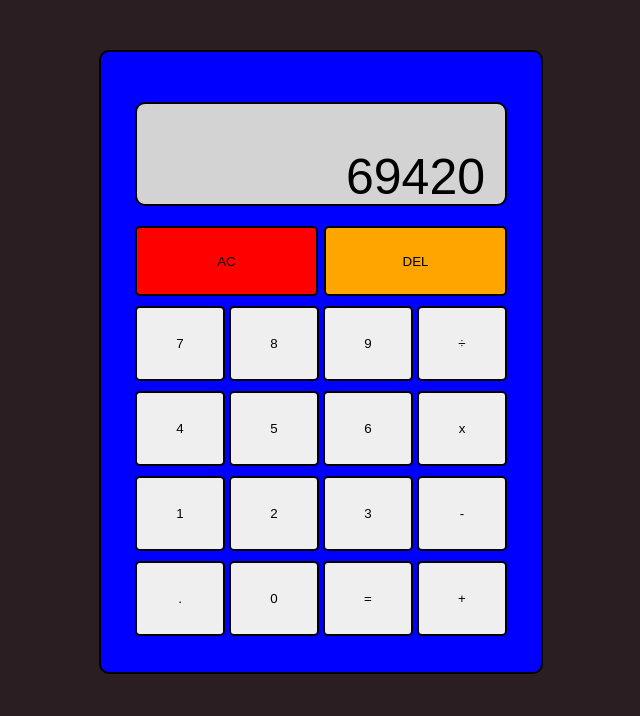
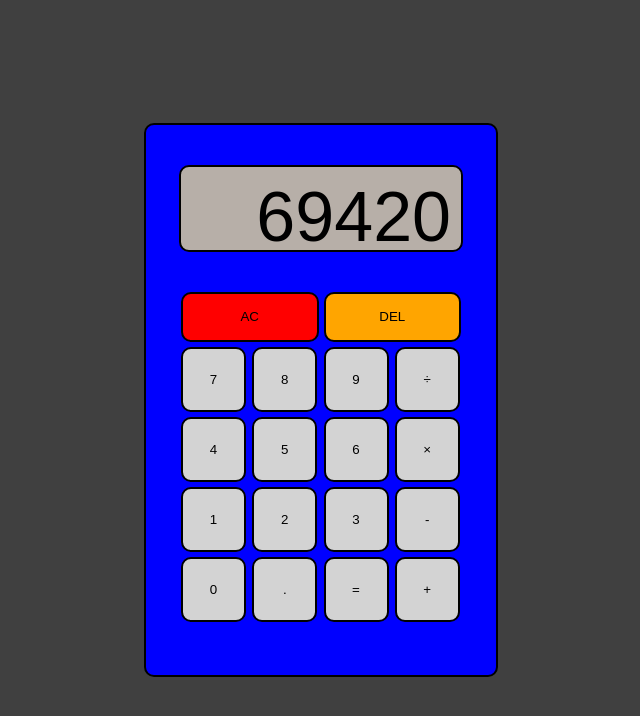
Before and after one commit to nlai86/odin-calculator, a plain HTML site: page index.html in a window 1280 px wide. Shown: the whole page, without its empty margins (319-959 px from the left). Drawn offline with Linux system fonts and the light colour scheme; a web font is replaced by a local one.

Commit message:
update css

```diff
--- a/index.html
+++ b/index.html
@@ -4,24 +4,20 @@
     <meta charset="UTF-8">
     <meta http-equiv="X-UA-Compatible" content="IE=edge">
     <meta name="viewport" content="width=device-width, initial-scale=1.0">
-    <link rel="stylesheet" href="styles.css">
-    <script src="index.js" defer></script>
-    <title>Calculator</title>
+    <link rel="stylesheet" href="styles.css"/>
+    <link href="https://fonts.cdnfonts.com/css/calculator" rel="stylesheet">
+    <script src="script.js" defer></script>
+    <title>Calculator - nlai</title>
 </head>
 <body>
-    <div class="calculator">
-        <div class="container">
+    <div class="parent">
+        <div class="calc-case">
             <div class="display">
-                <div class="numbers">
-                    <h1>69420</h1>
+                <div class="displayNum">69420</div>
             </div>
-            </div>
-            <div class="buttons">
-                <div class="top-row">
+            <div class="button-area">
                 <button class="clear">AC</button>
                 <button class="delete">DEL</button>
-                </div>
-                <div class="other-buttons">
                 <button class="number" id="7">7</button>
                 <button class="number" id="8">8</button>
                 <button class="number" id="9">9</button>
@@ -29,16 +25,15 @@
                 <button class="number" id="4">4</button>
                 <button class="number" id="5">5</button>
                 <button class="number" id="6">6</button>
-                    <button class="operator" id="multiply">x</button>
+                <button class="operator" id="multiply">×</button>
                 <button class="number" id="1">1</button>
                 <button class="number" id="2">2</button>
                 <button class="number" id="3">3</button>
                 <button class="operator" id="subtract">-</button>
-                    <button class="period" id="period">.</button>
                 <button class="number" id="0">0</button>
-                    <button class="operator" id="equals">=</button>
+                <button class="operator" id="decimal">.</button>
+                <button class="operator" id="equal">=</button>
                 <button class="operator" id="add">+</button>
-                </div>
             </div>
         </div>
     </div>
--- a/index.js
+++ b/script.js
@@ -1,4 +1,4 @@
-function add(num1, num2) {
+function add (num1, num2) {
     return num1 + num2;
 }
 
@@ -11,19 +11,19 @@ function multiply(num1, num2) {
 }
 
 function divide(num1, num2) {
-    return num1 / num2;
+    return num1/num2;
 }
 
-function operate(num1, num2, operation) {
-    if (operation == "add") {
+function operate(operator, num1, num2) {
+
+    if (operator == "add") {
         return add(num1, num2);
-    } else if (operation == "subtract"){
+    } else if (operator == "subtract") {
         return subtract(num1, num2);
-    } else if (operation == "multiply") {
+    } else if (operator == "multiply") {
         return multiply(num1, num2);
-    } else if (operation == "divide") {
+    } else if (operator == "divide") {
         return divide(num1, num2);
     }
 
-
 }
--- a/styles.css
+++ b/styles.css
@@ -1,69 +1,80 @@
 body {
-    background-color: #2A1E22;
+    background-color: #404040;
 }
 
-h1 {
-    text-align: right;
-    padding-right: 20px;
-    padding-top: 10px;
-    font-size: 50px;
-    font-family: 'Orbitron', sans-serif;
-    font-weight: 2;
-}
-
-.calculator {
+.calc-case {
     background-color: blue;
-    width: 440px;
-    height: 570px;
-    padding-top: 50px;
+    width: 350px;
+    height: 550px;
+    border: solid 2px black;
+    border-radius: 10px;
+    position: absolute;
+    left: 0;
+    right: 0;
+    top: 0;
+    bottom: 0;
     margin: auto;
-    border-radius: 10px;
-    border: solid 2px black;
-    margin-top: 50px;
+    max-width: 100%;
+    max-height: 100%;
+    overflow: auto;
 }
 
 .display {
-    background-color: lightgrey;
-    height: 100px;
+    background-color: #b7afa8;
+    width: 80%;
+    height: 15%;
+    border: solid 2px black;
+    border-radius: 10px;
+    margin: 40px auto;
+}
+
+.displayNum {
+    font-size: 70px;
+    font-family: 'Calculator', sans-serif;
+    text-align: right;
+    margin-top: 10px;
+    margin-right: 10px;
+}
+
+.button-area {
+    width: 80%;
     margin: auto;
+    display: grid;
+    grid-template-columns: repeat(4, 1fr);
+    gap: 5px;
+}
+
+.number,
+.operator{
+    background-color: lightgray;
+    width: 65px;
+    height: 65px;
     border-radius: 10px;
     border: solid 2px black;
-    margin-bottom: 20px;
+    margin: 0;
+    padding: 0;
 }
 
-.container {
-    margin: auto;
-    width: 372px;
+.number:hover,
+.operator:hover{
+    background-color: rgba(170,170,170);
 }
 
-.top-row {
-    margin-bottom: 10px;
-    display: flex;
-    justify-content: space-between;
+.number:active,
+.operator:active{
+    background-color: rgba(140,140,140);
 }
 
-.number {
-    width: 90px;
-    height: 75px;
-    border-radius: 5px;
-    border: solid 2px black;
-    margin-bottom: 10px;
-}
-
-.operator {
-    width: 90px;
-    height: 75px;
-    border-radius: 5px;
-    border: solid 2px black;
-    margin-bottom: 10px;
-}
 
 .clear {
-    width: 183px;
-    height: 70px;
-    border-radius: 5px;
+    background-color: rgba(255, 0, 0);
+    width: 100%;
+    height: 50px;
+    border-radius: 10px;
     border: solid 2px black;
-    background-color: rgba(255, 0, 0);
+    margin: 0;
+    padding: 0;
+    grid-column: 1/3;
 }
 
 .clear:hover {
@@ -75,29 +86,20 @@ h1 {
 }
 
 .delete {
-    width: 183px;
-    height: 70px;
-    border-radius: 5px;
+    background-color:rgb(255, 165, 0);
+    width: 100%;
+    height: 50px;
+    border-radius: 10px;
     border: solid 2px black;
-    background-color:rgb(255, 165, 0);
+    margin: 0;
+    padding: 0;
+    grid-column: 3/5;
 }
 
-.delete:hover {
+.delete:hover{
     background-color:rgb(230, 145, 0);
 }
 
 .delete:active {
     background-color:rgb(200, 115, 0);
 }
-
-.period {
-    width: 90px;
-    height: 75px;
-    border-radius: 5px;
-    border: solid 2px black;
-    margin-bottom: 10px;
-}
-
-.other-buttons {
-    display: inline-block;
-}
```
Lines whose indentation alone changed are shown as unchanged.
